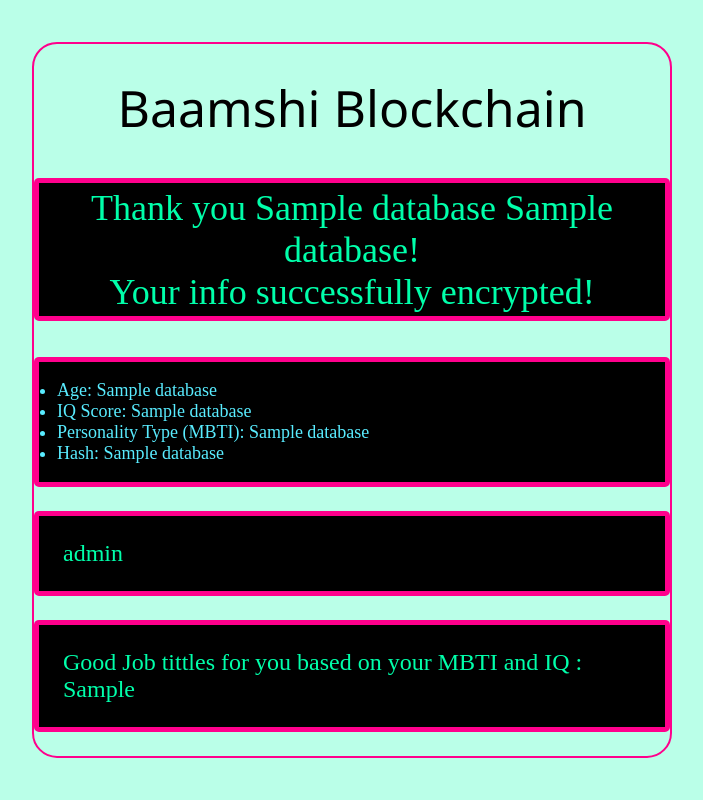
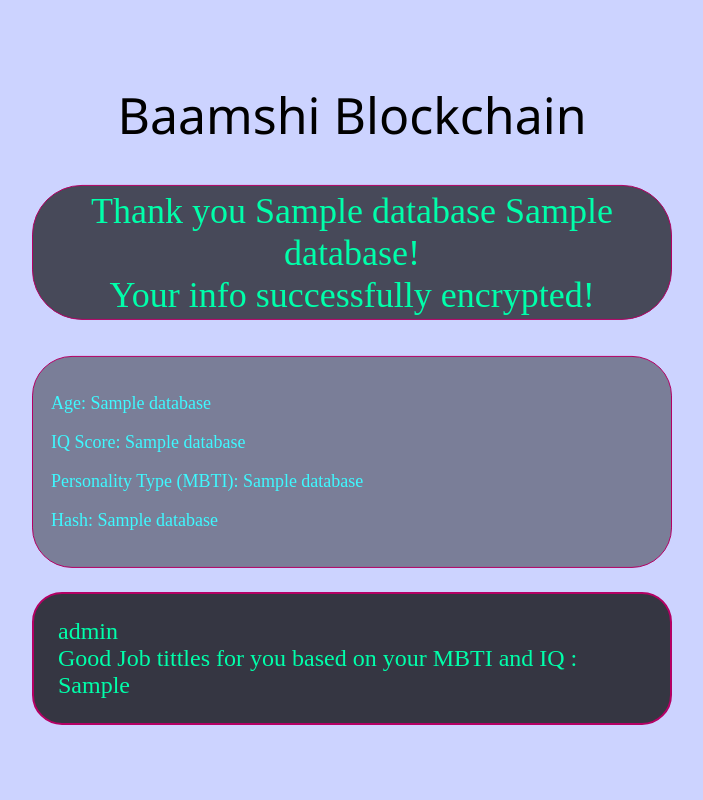
Before and after one commit to rezaaebraahimi/Baamshi_block_chain, a Flask app: template templates/hash.html in a window 1280 px wide. Shown: the whole page, without its empty margins (288-991 px from the left). Run offline with Flask 2, Linux system fonts and the light colour scheme; the template is opened without the code that fills it: most values are stand-ins (such as "Sample title", 1, 10 or a date in 2020).

Commit message:
Frontend-Update

```diff
--- /dev/null
+++ b/static/result.css
@@ -0,0 +1,66 @@
+html{
+    margin: 0;
+    padding: 0;
+    width: 100%;
+    height: 100vh;
+}
+body{
+    background-color: rgba(127, 146, 255, 0.397);
+    align-items: center;
+}
+
+.baamshi{
+    align-items: center;
+    margin-top: 30px;
+    margin-left: 30px;
+    margin-right: 30px;
+    text-align: center;
+    font-family: 'Segoe UI', Tahoma, Geneva, Verdana, sans-serif;
+    font-weight: lighter;
+    color: #000;
+    font-size: 50px;
+
+}
+
+
+.grid {
+    position: absolute;
+    top: 50%;
+    left: 50%;
+    transform: translateX(-50%) translateY(-50%);
+}
+
+
+.let_space{
+    border: 1px solid rgb(180, 0, 100);
+    border-radius: 40px;
+    padding: 1em;
+    font-size: 18;
+    overflow: hidden;
+    background: rgba(0, 0, 0, 0.404);
+    color: rgb(62, 249, 255);
+
+}
+
+.iq {
+    border: 2px solid rgb(180, 0, 100);
+    border-radius: 30px;
+    padding: 1em;
+    font-size: 24;
+    overflow: hidden;
+    background: rgba(0, 0, 0, 0.74);
+    font-weight: lighter;
+    color: rgb(0, 255, 170);
+}
+
+.let_space1{
+    text-align: center;
+    align-items: center;
+    border: 1px solid rgb(180, 0, 100);
+    border-radius: 50px;
+    padding: 0.1em;
+    overflow: hidden;
+    font-size: 36;
+    background: rgba(0, 0, 0, 0.651);
+    color: rgb(0, 255, 170);
+}
--- a/static/style.css
+++ b/static/style.css
@@ -5,7 +5,7 @@ html{
     height: 100vh;
 }
 body{
-    background-color: rgba(127, 255, 212, 0.534);
+    background-color: rgba(93, 255, 201, 0.404);
     align-items: center;
 }
 
@@ -87,35 +87,3 @@ label{
     border-radius: 5px;
     color: #fff;
 }
-.let_space{
-    border: 5px solid rgb(255, 0, 140);
-    border-radius: 5px;
-    padding: 1em;
-    font-size: 18;
-    overflow: hidden;
-    background: #000;
-    color: rgb(89, 236, 255);
-
-}
-
-.iq {
-    border: 5px solid rgb(255, 0, 140);
-    border-radius: 5px;
-    padding: 1em;
-    font-size: 24;
-    overflow: hidden;
-    background: #000;
-    color: rgb(0, 255, 170);
-}
-
-.let_space1{
-    text-align: center;
-    align-items: center;
-    border: 5px solid rgb(255, 0, 140);
-    border-radius: 5px;
-    padding: 0.1em;
-    overflow: hidden;
-    font-size: 36;
-    background: rgb(0, 0, 0);
-    color: rgb(0, 255, 170);
-}
--- a/templates/hash.html
+++ b/templates/hash.html
@@ -2,7 +2,7 @@
   <head>
     <meta charset="UTF-8" />
     <meta name="viewport" content="width=device-width, user-scalable=no, initial-scale=1.0, maximum-scale=1.0" />
-    <link rel="stylesheet" type="text/css" href="../static/style.css" />
+    <link rel="stylesheet" type="text/css" href="../static/result.css" />
   </head>
 
   <body>
@@ -16,17 +16,16 @@
 
       {% if database %}
         <p class="let_space1">Thank you {{ database[0] }} {{ database[1] }}! <br> Your info successfully encrypted!</p>
-        <ul class="let_space">
-            <li>Age: {{ database[2] }}</li>
-            <li>IQ Score: {{ database[3] }}</li>
-            <li>Personality Type (MBTI): {{ database[4] }}</li>
-            <li>Hash: {{ database[5] }}</li>
-        </ul>
+        <div class="let_space">
+            <p>Age: {{ database[2] }}</p>
+            <p>IQ Score: {{ database[3] }}</p>
+            <p>Personality Type (MBTI): {{ database[4] }}</p>
+            <p>Hash: {{ database[5] }}</p>
+        </div>
       {% endif %}
 
       {% if iq_level and job_offer %}
-        <p class="iq"> {{ iq_level }} </p>
-        <p class="iq">Good Job tittles for you based on your MBTI and IQ : {{ job_offer }} </p>
+        <p class="iq"> {{ iq_level }} <br> Good Job tittles for you based on your MBTI and IQ : {{ job_offer }} </p>
       {% endif %}
       </form>
 
```
